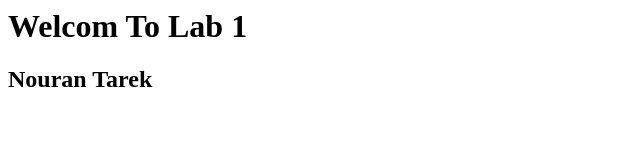
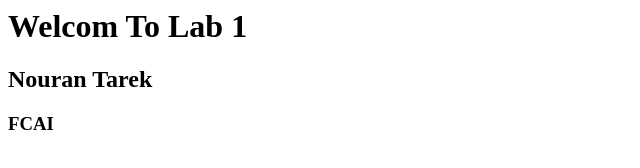
Before and after one commit to NooranTarek/version-control-pt1, a plain HTML site: page index.html in a window 1280 px wide. Shown: the full height of the page, 0-640 px from the left. Drawn offline with Linux system fonts and the light colour scheme.

Commit message:
modify index.html and add name file

```diff
--- a/index.html
+++ b/index.html
@@ -1,5 +1,5 @@
 <html>
     <h1>Welcom To Lab 1</h1>
     <h2>Nouran Tarek</h2>
-
+    <h3>FCAI</h3>
 </html>
```
Also changed, not shown: name.txt (added).
